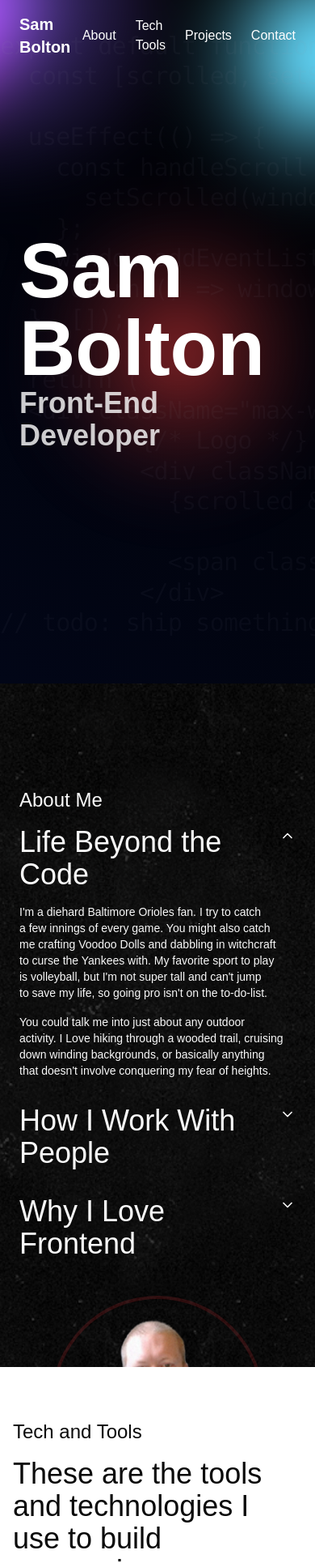
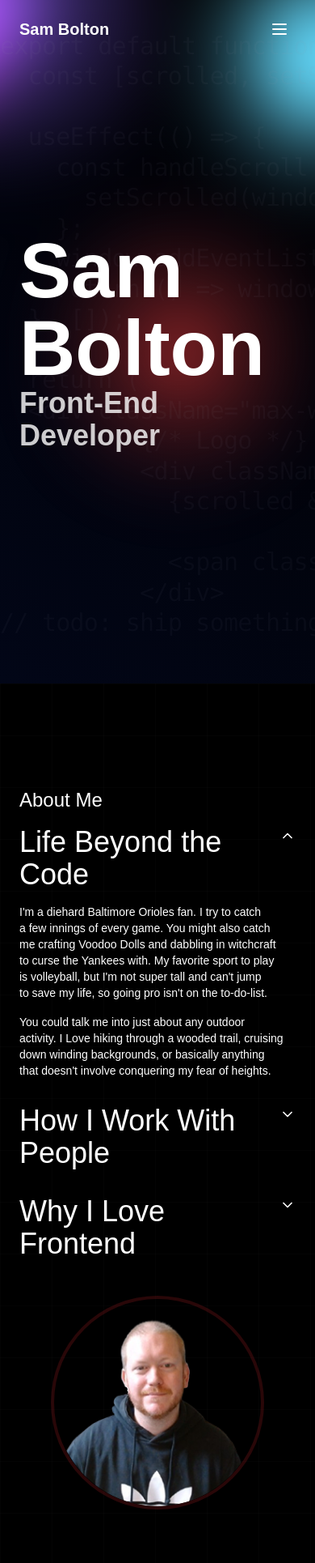
Before and after one commit to S-Bolt/SBportfolio, a React (Vite) app: page / in a window 390 px wide. Shown: the top 1930 px of the page at 81% size. Built offline with nearby package versions, Linux system fonts and the light colour scheme.

Commit message:
feat: mobile nav plus small changes

```diff
--- a/src/App.tsx
+++ b/src/App.tsx
@@ -3,8 +3,6 @@ import Hero from "./hero";
 import NavBar from "./nav";
 import Tech from "./tech";
 import Contact from "./contact";
-import Texture from "./assets/concrete-wall-2.png";
-import { motion } from "motion/react";
 import Projects from "./projects";
 
 function App() {
@@ -15,32 +13,16 @@ function App() {
       <section className="h-screen">
         <Hero />
       </section>
-      <section
-        id="about"
-        className="h-screen py-32 px-6 relative overflow-hidden"
-      >
-        <motion.img
-          src={Texture}
-          alt=""
-          initial={{ scale: 1 }}
-          animate={{ scale: 1.05 }}
-          transition={{
-            duration: 20,
-            ease: "easeInOut",
-            repeat: Infinity,
-            repeatType: "reverse",
-          }}
-          className="absolute inset-0 w-full h-full object-cover opacity-30 pointer-events-none z-30 md:py-20 "
-        />
+      <section id="about" className="">
         <About />
       </section>
-      <section className="pb-16" id="tech">
+      <section className="" id="tech">
         <Tech />
       </section>
-      <section className="pb-16" id="projects">
+      <section className="" id="projects">
         <Projects />
       </section>
-      <section className="pb-16" id="contact">
+      <section className="" id="contact">
         <Contact />
       </section>
     </main>
--- a/src/about.tsx
+++ b/src/about.tsx
@@ -30,7 +30,12 @@ export default function About() {
   };
 
   return (
-    <div className="relative h-full">
+    <div className="relative h-full  md:h-screen py-32 px-6 ">
+      <div className="pointer-events-none absolute inset-0 bg-grid opacity-20" />
+      {/* Watermark */}
+      <div className="pointer-events-none absolute left-1 -bottom-2 select-none text-7xl sm:text-9xl md:text-[10rem] lg:text-[14rem] xl:text-[16rem] font-black leading-none tracking-tight text-white/5  ">
+        About.
+      </div>
       <div className="flex flex-col md:flex-row md:items-start relative">
         <div className="md:w-1/2 z-10">
           <AccordionAbout />
--- a/src/contact.tsx
+++ b/src/contact.tsx
@@ -2,12 +2,12 @@ import { Github, Linkedin } from "lucide-react";
 
 export default function Contact() {
   return (
-    <div className="relative min-h-screen text-white ">
+    <div className="relative  min-h-screen text-white ">
       <div className="absolute inset-0 bg-aurora">
         <div className="pointer-events-none absolute inset-0 bg-grid opacity-20" />
-
+        {/*
         {/* Watermark */}
-        <div className="pointer-events-none absolute left-1 -bottom-2 select-none text-7xl sm:text-9xl md:text-[10rem] lg:text-[14rem] xl:text-[16rem] font-black leading-none tracking-tight text-white/5  ">
+        <div className="pointer-events-none absolute left-1 bottom-5 select-none text-7xl sm:text-9xl md:text-[10rem] lg:text-[14rem] xl:text-[16rem] font-black leading-none tracking-tight text-white/5  ">
           Contact.
         </div>
 
--- a/src/nav.tsx
+++ b/src/nav.tsx
@@ -1,8 +1,10 @@
 import { useState, useEffect } from "react";
 import SbLogo from "./assets/sbLogo";
+import { Menu, X } from "lucide-react";
 
 export default function NavBar() {
   const [scrolled, setScrolled] = useState(false);
+  const [open, setOpen] = useState(false);
 
   useEffect(() => {
     const handleScroll = () => {
@@ -27,7 +29,7 @@ export default function NavBar() {
         </div>
 
         {/* Links */}
-        <div className="flex items-center gap-6">
+        <div className="hidden  sm:flex items-center gap-6">
           <a
             href="#about"
             className="text-white hover:text-gray-300 transition"
@@ -50,7 +52,51 @@ export default function NavBar() {
             Contact
           </a>
         </div>
+
+        {/*Mobile Links */}
+        <div className="sm:hidden ">
+          <button
+            className="sm:hidden inline-flex p-2 text-white"
+            onClick={() => setOpen((o) => !o)}
+            aria-expanded={open}
+            aria-controls="mobile-menu"
+            aria-label="Toggle menu"
+          >
+            {open ? <X /> : <Menu />}
+          </button>
+        </div>
       </div>
+
+      {open && (
+        <div id="mobile-menu" className="sm:hidden">
+          <div className="flex flex-col gap-3 mx-6 h-36">
+            <a
+              href="#about"
+              className="text-white hover:text-gray-300 transition"
+            >
+              About
+            </a>
+            <a
+              href="#tech"
+              className="text-white hover:text-gray-300 transition"
+            >
+              Tech Tools
+            </a>
+            <a
+              href="#projects"
+              className="text-white hover:text-gray-300 transition"
+            >
+              Projects
+            </a>
+            <a
+              href="#contact"
+              className="text-white hover:text-gray-300 transition"
+            >
+              Contact
+            </a>
+          </div>
+        </div>
+      )}
     </nav>
   );
 }
```
